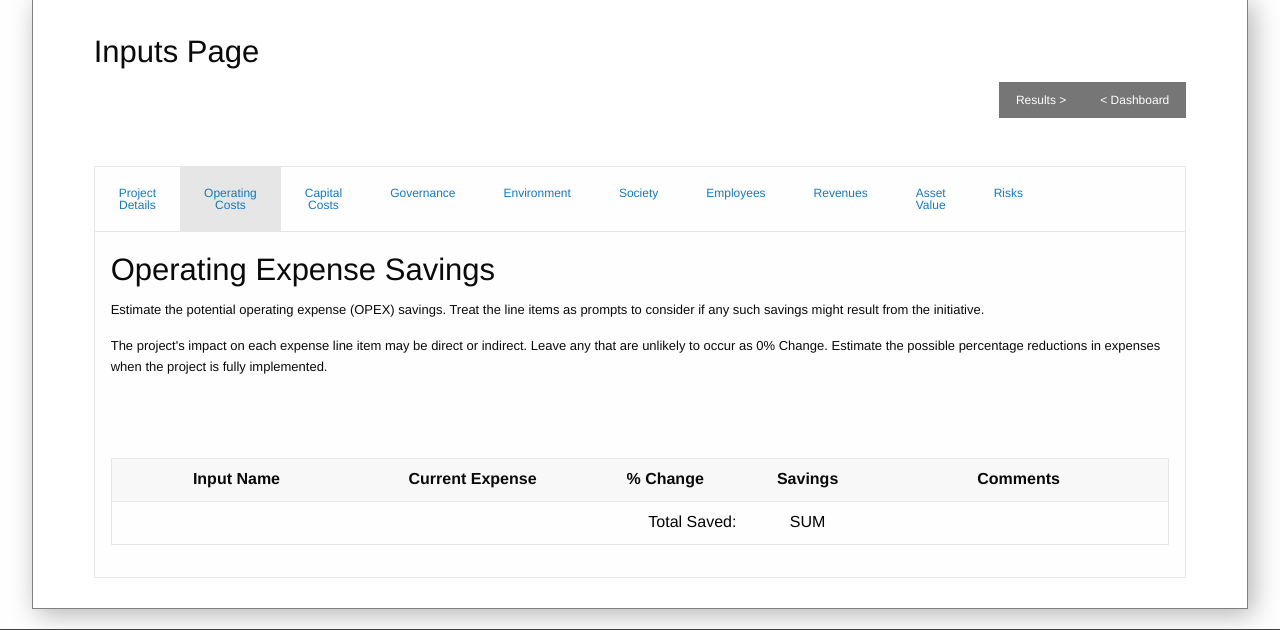
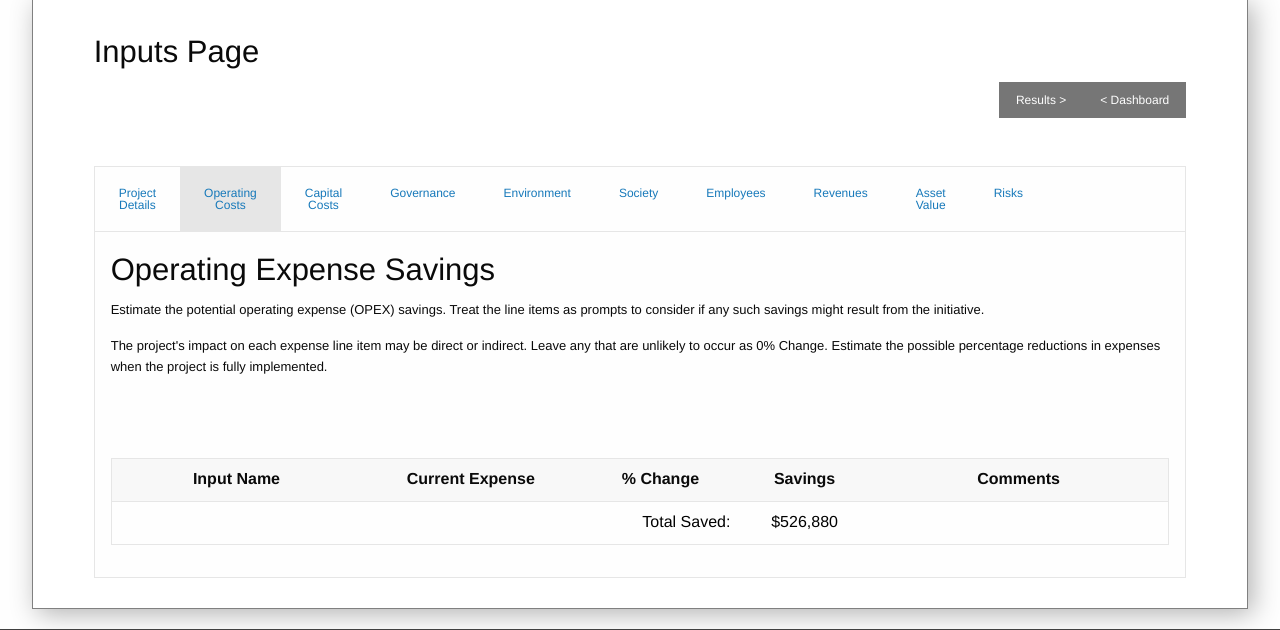
Before and after one commit to rmeyers/roi_prototype, a Flask app: template templates/inputs.html in a window 1280 px wide, after a click on "Operating Costs". Shown: the part 109-739 px from the top of the page. Run offline with Flask 2, Linux system fonts and the light colour scheme; the template is opened without the code that fills it, so the values that code supplies are empty; some libraries are stand-ins or nearby versions.

Commit message:
add a value to opex input for sum of savings

```diff
--- a/templates/inputs.html
+++ b/templates/inputs.html
@@ -110,7 +110,7 @@
                                     <td></td>
                                     <td></td>
                                     <td>Total Saved:</td>
-                                    <td id="sum">SUM</td>
+                                    <td id="sum">$526,880</td>
                                     <td></td>
                                 </tr>
 
```
